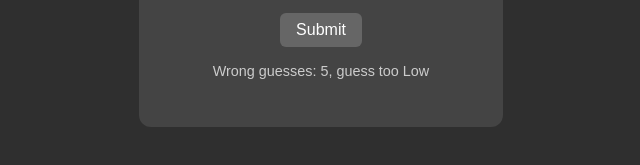
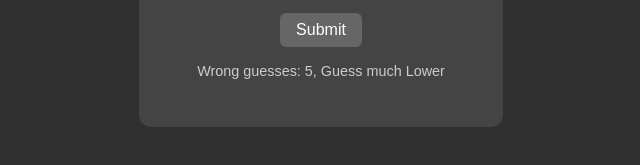
Before and after one commit to donendosted/guess, a plain HTML site: page index.html in a window 1280 px wide. Both pictures are taken after typing "5" into the empty fields and a click on the button "Submit". Shown: the part 419-584 px from the top of the page, 319-959 px from the left. Drawn offline with Linux system fonts and the light colour scheme.

Commit message:
changes 1

```diff
--- a/index.html
+++ b/index.html
@@ -102,7 +102,7 @@
         guessList.textContent = '';
       } else {
         wrongGuesses.push(guess);
-        guessList.textContent = `Wrong guesses: ${wrongGuesses.join(', ')},\n guess ${Math.abs(guess-targetNumber) > 10 ? "too " : ""} ${guess - targetNumber > 0 ? "High" : "Low"}`;
+        guessList.textContent = `Wrong guesses: ${wrongGuesses.join(', ')},\n Guess ${Math.abs(guess-targetNumber) > 10 ? "much  " : "lil "} ${guess - targetNumber > 0 ? "Higher" : "Lower"}`;
         successMsg.textContent = '';
       }
 
```
